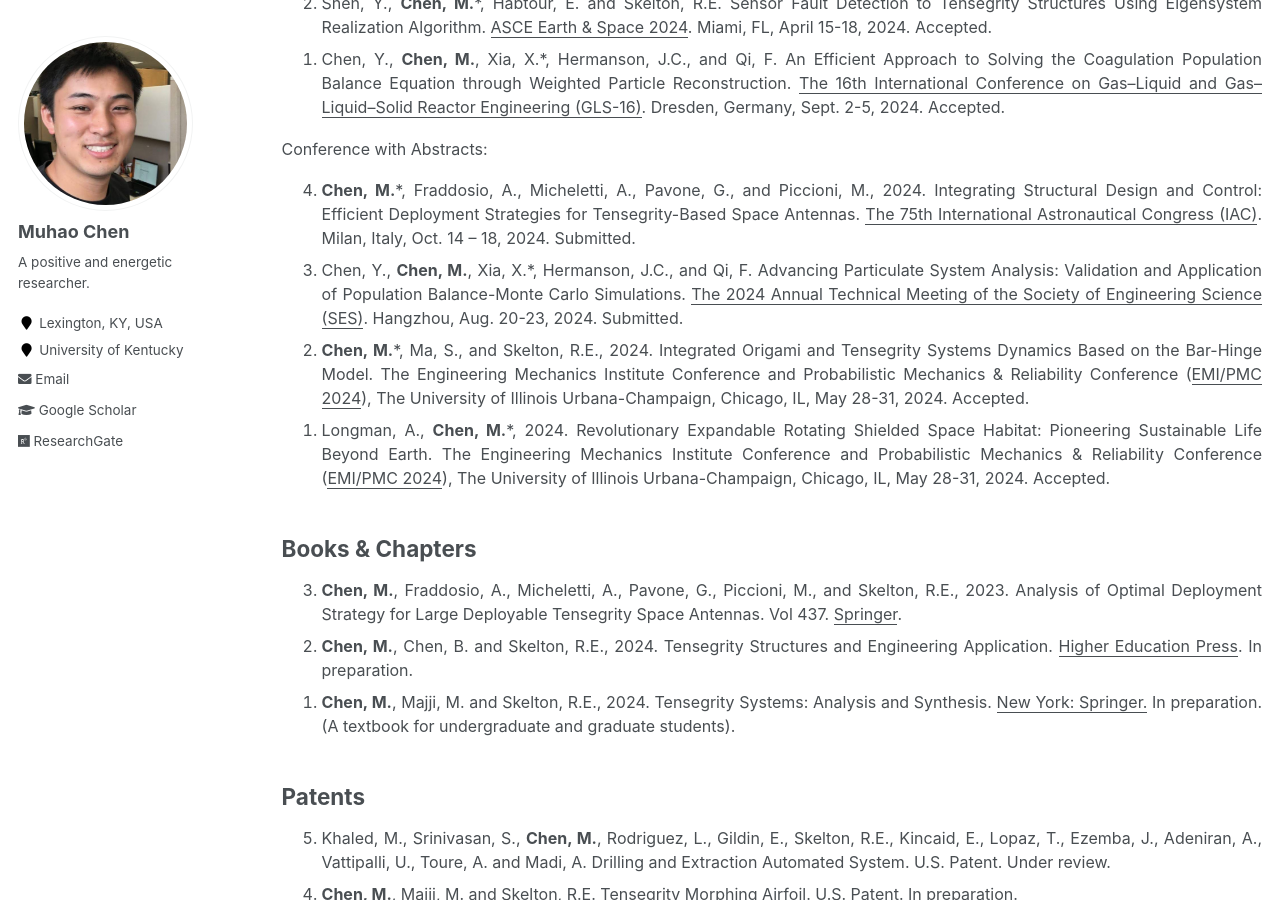
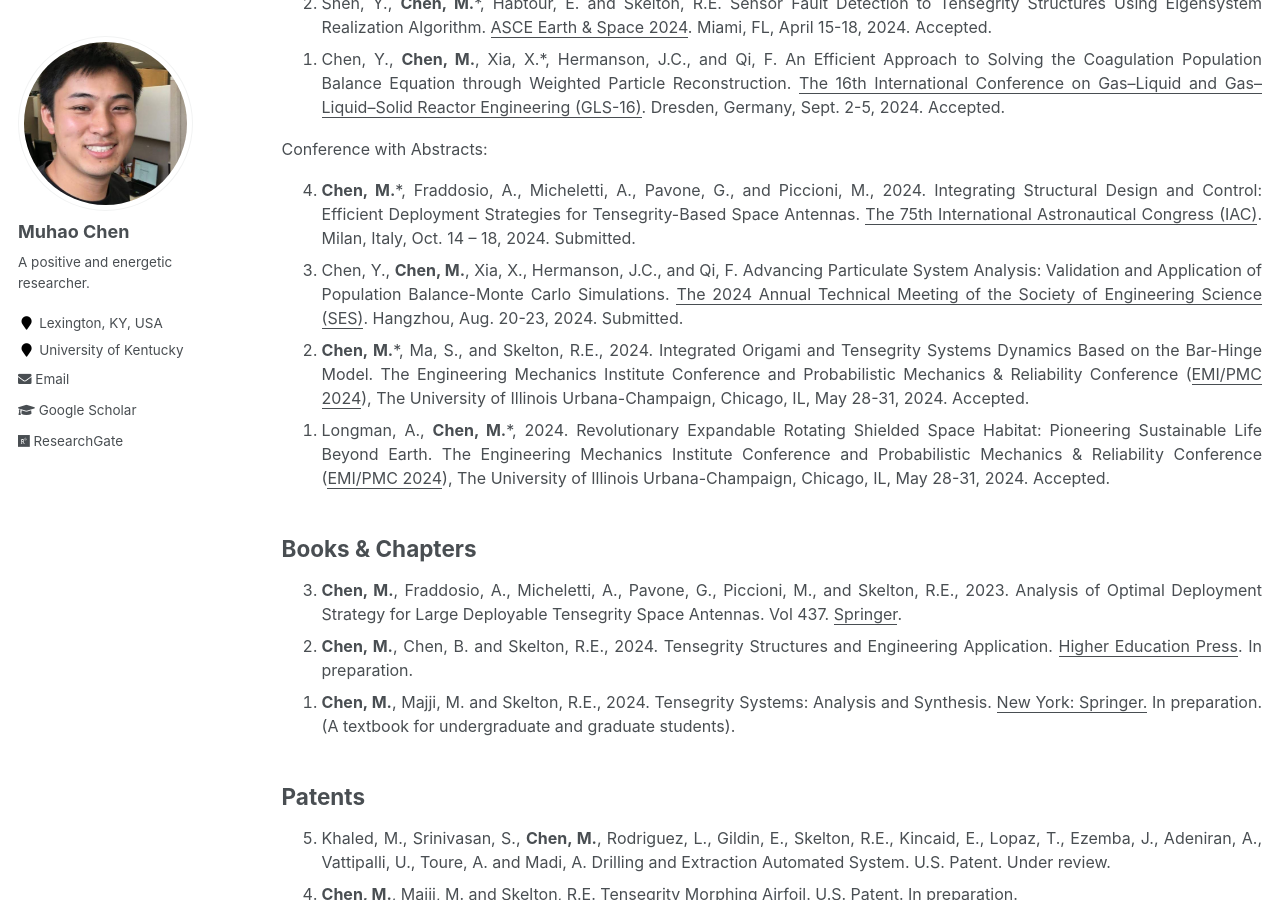
Before and after one commit to Muhao-Chen/muhao-chen.github.io, a Jekyll site: the page built from _pages/publication.md, in a window 1280 px wide and 900 px high, scrolled down 4100 px. Built offline with Jekyll 4.4.1, drawn with Linux system fonts in a browser that asks for light colours.

```diff
--- a/_pages/publication.md
+++ b/_pages/publication.md
@@ -108,7 +108,7 @@ Portland, OR, Nov. 17 – 21, 2024. Submitted. </li>
 Conference with Abstracts:
 <ol reversed>
 <li><strong>Chen, M.</strong>*, Fraddosio, A., Micheletti, A., Pavone, G., and Piccioni, M., 2024. Integrating Structural Design and Control: Efficient Deployment Strategies for Tensegrity-Based Space Antennas. <u>The 75th International Astronautical Congress (IAC)</u>. Milan, Italy, Oct. 14 – 18, 2024. Submitted. </li>
-<li> Chen, Y., <strong>Chen, M.</strong>, Xia, X.*, Hermanson, J.C., and Qi, F. Advancing Particulate System Analysis: Validation and Application of Population Balance-Monte Carlo Simulations. <u>The 2024 Annual Technical Meeting of the Society of Engineering Science (SES)</u>. Hangzhou, Aug. 20-23, 2024. Submitted.</li>
+<li> Chen, Y., <strong>Chen, M.</strong>, Xia, X., Hermanson, J.C., and Qi, F. Advancing Particulate System Analysis: Validation and Application of Population Balance-Monte Carlo Simulations. <u>The 2024 Annual Technical Meeting of the Society of Engineering Science (SES)</u>. Hangzhou, Aug. 20-23, 2024. Submitted.</li>
 <li><strong>Chen, M.</strong>*, Ma, S., and Skelton, R.E., 2024. Integrated Origami and Tensegrity Systems Dynamics Based on the Bar-Hinge Model. The Engineering Mechanics Institute Conference and Probabilistic Mechanics & Reliability Conference (<u>EMI/PMC 2024</u>), The University of Illinois Urbana-Champaign, Chicago, IL, May 28-31, 2024. Accepted.</li>
 <li>Longman, A., <strong>Chen, M.</strong>*, 2024. Revolutionary Expandable Rotating Shielded Space Habitat: Pioneering Sustainable Life Beyond Earth. The Engineering Mechanics Institute Conference and Probabilistic Mechanics & Reliability Conference (<u>EMI/PMC 2024</u>), The University of Illinois Urbana-Champaign, Chicago, IL, May 28-31, 2024. Accepted.</li>
 </ol>
```
